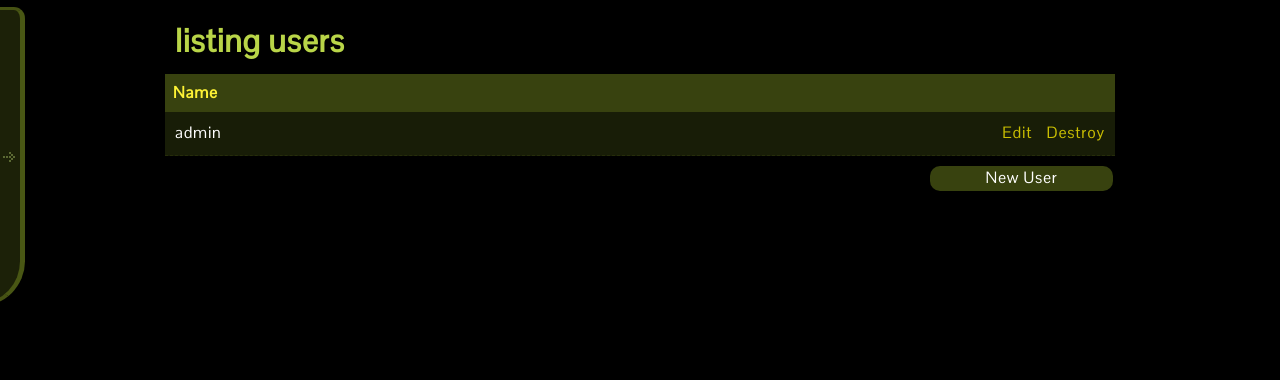
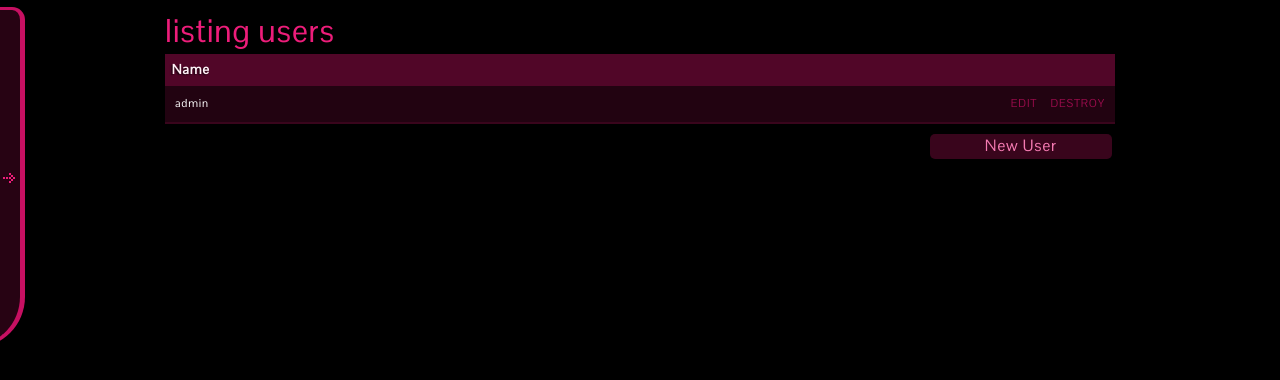
Before and after one commit to cyncastic/jerktest, a Rails app: page /users in a window 1280 px wide. Shown: the part 51-431 px from the top of the page. Run offline with Rails 7, Linux system fonts and the light colour scheme; a user stored in the database is signed in; data that the repository does not hold is empty; style sheets or scripts are compiled from the project's sources; parts of the project's set-up code (start-up, migrations or seed data) failed here and were passed over; some libraries are stand-ins or nearby versions.

Commit message:
Some admin css

```diff
--- a/app/assets/javascripts/blogs.js.coffee
+++ b/app/assets/javascripts/blogs.js.coffee
@@ -8,7 +8,7 @@
 	fixHelper = (e, ui) ->
 	  ui.children().each ->
 	    $(this).width $(this).width()
-
+	    $(this).height $(this).height()
 	  ui
 
 	$("tbody.sorts").sortable
--- a/app/assets/stylesheets/admin.css.scss
+++ b/app/assets/stylesheets/admin.css.scss
@@ -3,8 +3,20 @@
 $green: #b9d548;
 $yellow: #fdf235;
 
+$admin: $pink;
+
+h1{
+  color: $admin;
+  font-weight: normal;
+  margin: 0;
+  padding: 0;
+  //background: $admin;
+  border-top-right-radius: .5em;
+  border-top-left-radius: .5em;
+}
+
 #admin{
-  font-size: .7em;
+  font-size: .8em;
   display: block;
   width: 200px;
   position: fixed;
@@ -13,10 +25,10 @@
 
   box-shadow: 0  0 40px #000;
 
-  background: url('/assets/arrow.png') darken($green, 48) no-repeat center right;
-  border: 3px darken($green, 36) solid;
+  background: url('/assets/arrow.png') darken($admin, 44) no-repeat center right;
+  border: 3px darken($admin, 10) solid;
   border-left: none;
-  border-right: 5px darken($green, 35) solid;
+  border-right: 5px darken($admin, 10) solid;
   border-bottom-right-radius: 4em;
   border-top-right-radius: 1em;
 
@@ -25,19 +37,142 @@
     list-style: none;
     li{
       margin: .9em 0 .9em .9em;
-      color: lighten($green,10);
+      color: lighten($admin, 45);
       a{
-        color: lighten($blue,5);
+        color: lighten($admin,5);
         text-decoration: none;
         &:hover{
-          color: lighten($blue, 47);
-          text-shadow: 1px 0 20px lighten($blue, 10);
+          color: invert(darken($admin, 47));
+          text-shadow: 1px 0 20px darken($admin, 10);
         }
       }
       li{
         text-shadow: none;
-
       }
     }
   }
 }
+
+
+#notice { color: $admin; }
+
+.field_with_errors {
+  padding: 2px;
+  display: inline;
+  margin: 0; padding: 0;
+  label{
+    color: $admin;
+  }
+}
+
+#error_explanation {
+  border: 2px solid $admin;
+  border-radius: .25em;
+  padding: 7px;
+  padding-bottom: 0;
+  margin-bottom: 20px;
+  background-color: black;
+  color: white;
+  h2 {
+    text-align: left;
+    font-weight: bold;
+    padding: 5px 5px 5px 15px;
+    margin: -7px;
+    margin-bottom: 0px;
+    color: $admin;
+  }
+  ul li {
+    font-size: 12px;
+    list-style: square;
+  }
+}
+
+/*-FORMS-*/
+form{margin-top: 10px;}
+div {
+  &.field, &.actions {
+    display: inline-block;
+    margin-bottom: 20px;
+  }
+}
+.field label{ text-align: right;color: $admin; }
+input{ background: #eee; border: 1px solid black; }
+select{ background-color: #fef; }
+
+
+
+
+
+
+
+
+
+
+/*-Tables-*/
+
+table{
+  font-size: .7em;
+  width: 100%;
+  background-color: darken($admin, 45);
+  border-bottom: 2px darken($admin, 40) solid;
+  th, td{
+    padding: .5em;
+  }
+  th{
+    font-size: 1.2em;
+    background-color: darken($admin, 35);
+    color: lighten($admin, 45);
+    text-align: left;
+    text-shadow: -.1em .1em .1em darken($admin,45);
+  }
+  tr{
+    &:nth-child(odd){
+      background-color: darken($admin, 43);
+    }
+    &:hover{
+      background-color: darken($admin, 40);
+      td{
+        color: $admin;
+        a:hover{
+          color: lighten($admin, 45);
+          text-shadow: -.1em .1em .1em black;
+        }
+      }
+    }
+  }
+  td{
+    padding: 10px;
+    color: white;
+    vertical-align: middle;
+    border-bottom: 1px darken($admin, 35) dashed;
+    img{
+      box-shadow: 0 0 20px darken($admin, 40);
+    }
+    &.actions{
+      text-align: right;
+      a{
+        text-transform: uppercase;
+        text-decoration: none;
+        margin-left: 10px;
+        color: darken($admin, 20);
+        &:hover{
+          color: lighten($admin, 20);
+        }
+      }
+    }
+  }
+}
+
+a.btn{
+  background-color: darken($admin, 40);
+  color: lighten($admin, 20);
+  border-radius: 5px;
+  padding: .1em .05em;
+  text-align: center;
+  text-decoration: none;
+  margin-top: 10px;
+  &:hover{
+    background-color: lighten($admin, 20);
+    color: darken($admin, 40);
+  }
+}
--- a/app/assets/stylesheets/scaffolds-custom.css.scss
+++ /dev/null
@@ -1,120 +0,0 @@
-$blue: #1eb1d7;
-$pink: #ed1d7a;
-$green: #b9d548;
-$yellow: #fdf235;
-
-pre {
-  background-color: #eee;
-  padding: 10px;
-  font-size: 11px;
-}
-
-
-#notice { color: green; }
-
-.field_with_errors {
-  padding: 2px;
-  display: inline;
-  margin: 0; padding: 0;
-  label{
-    color: $pink;
-  }
-}
-
-#error_explanation {
-  border: 2px solid $pink;
-  border-radius: .25em;
-  padding: 7px;
-  padding-bottom: 0;
-  margin-bottom: 20px;
-  background-color: black;
-  color: white;
-  h2 {
-    text-align: left;
-    font-weight: bold;
-    padding: 5px 5px 5px 15px;
-    margin: -7px;
-    margin-bottom: 0px;
-    color: $pink;
-  }
-  ul li {
-    font-size: 12px;
-    list-style: square;
-  }
-}
-
-/*-FORMS-*/
-
-div {
-  &.field, &.actions {
-    display: inline-block;
-    margin-bottom: 20px;
-  }
-}
-.field label{ text-align: right;color: $yellow; }
-input{ background: #eee; border: 1px solid black; }
-select{ background-color: #fef; }
-
-
-input[type=checkbox]{
-    -webkit-appearance: none;
-    background-color: #fafafa;
-    border: 1px solid #cacece;
-    border-radius: 0px;
-    display: block;
-    position: relative;
-    height: 50px;
-    width: 50px;
-}
-
-
-
-
-
-
-
-
-/*-Tables-*/
-
-table{
-  width: 100%;
-  background-color: darken($green, 49);
-  th, td{
-    padding: .5em;
-  }
-  th{
-    background-color: darken($green, 40);
-    color: $yellow;
-    text-align: left;
-  }
-  td{
-    padding: 10px;
-    color: white;
-    vertical-align: middle;
-    border-bottom: 1px darken($green, 45) dashed;
-    &.actions{
-      text-align: right;
-      a{
-        text-align: center;
-        text-decoration: none;
-        margin-left: 10px;
-        color: darken($yellow, 20);
-        &:hover{ color: $yellow }
-      }
-    }
-
-  }
-}
-
-a.btn{
-  background-color: darken($green, 40);
-  color: white;
-  border-radius: 10px;
-  padding: .1em;
-  text-align: center;
-  text-decoration: none;
-  margin-top: 10px;
-  &:hover{
-    background-color: darken($green, 20);
-  }
-}
--- a/app/assets/stylesheets/style.css.scss
+++ b/app/assets/stylesheets/style.css.scss
@@ -103,9 +103,6 @@
   }
 }
 
-h1{color: $green; margin: 0; padding: 10px;}
-
-
 
 ul#images{
   margin: 0; padding: 0;
```
Also changed, not shown: app/assets/images/arrow.png, app/assets/stylesheets/application.css.scss (renamed from app/assets/stylesheets/application.css), 3 other files.
